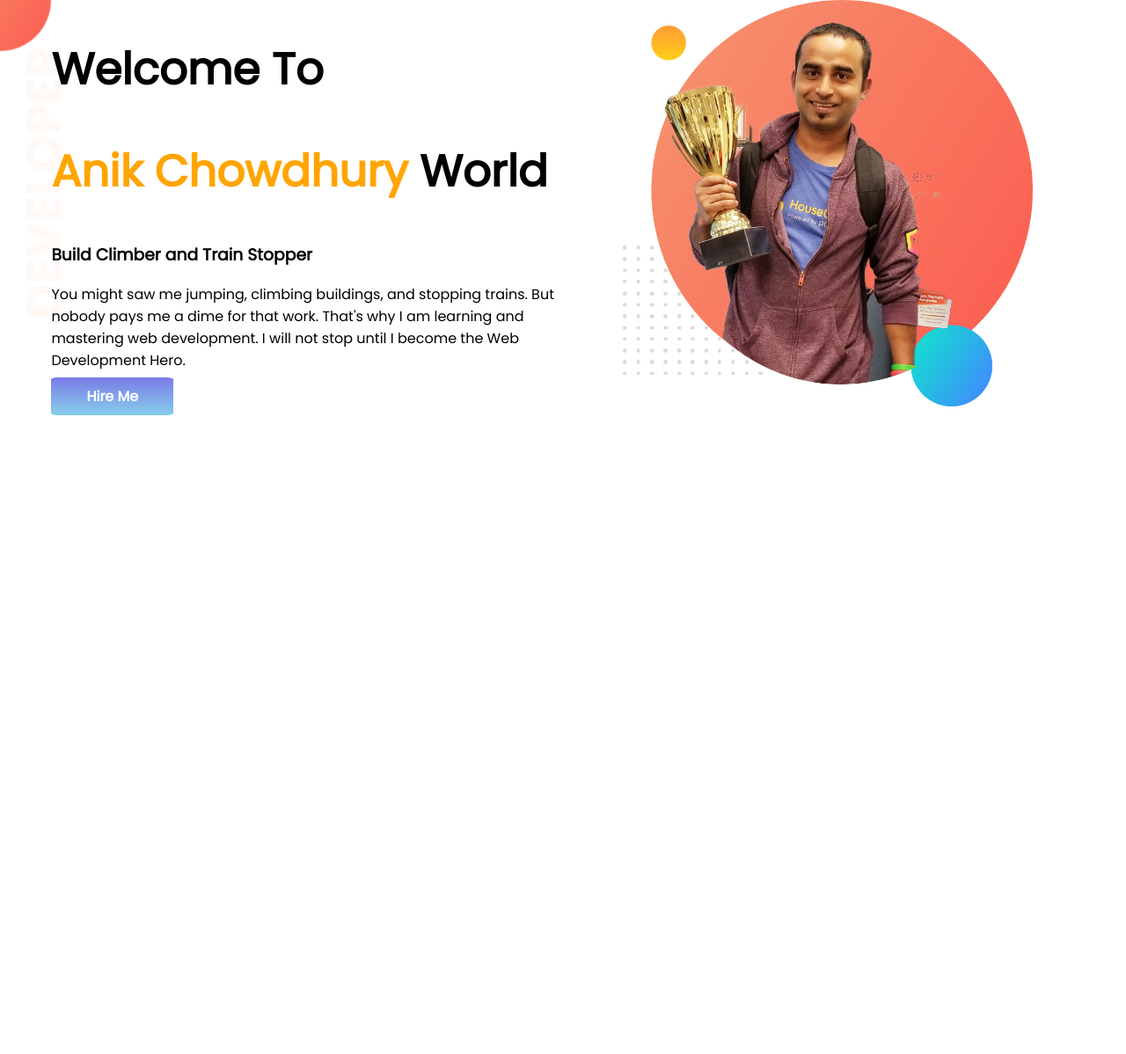
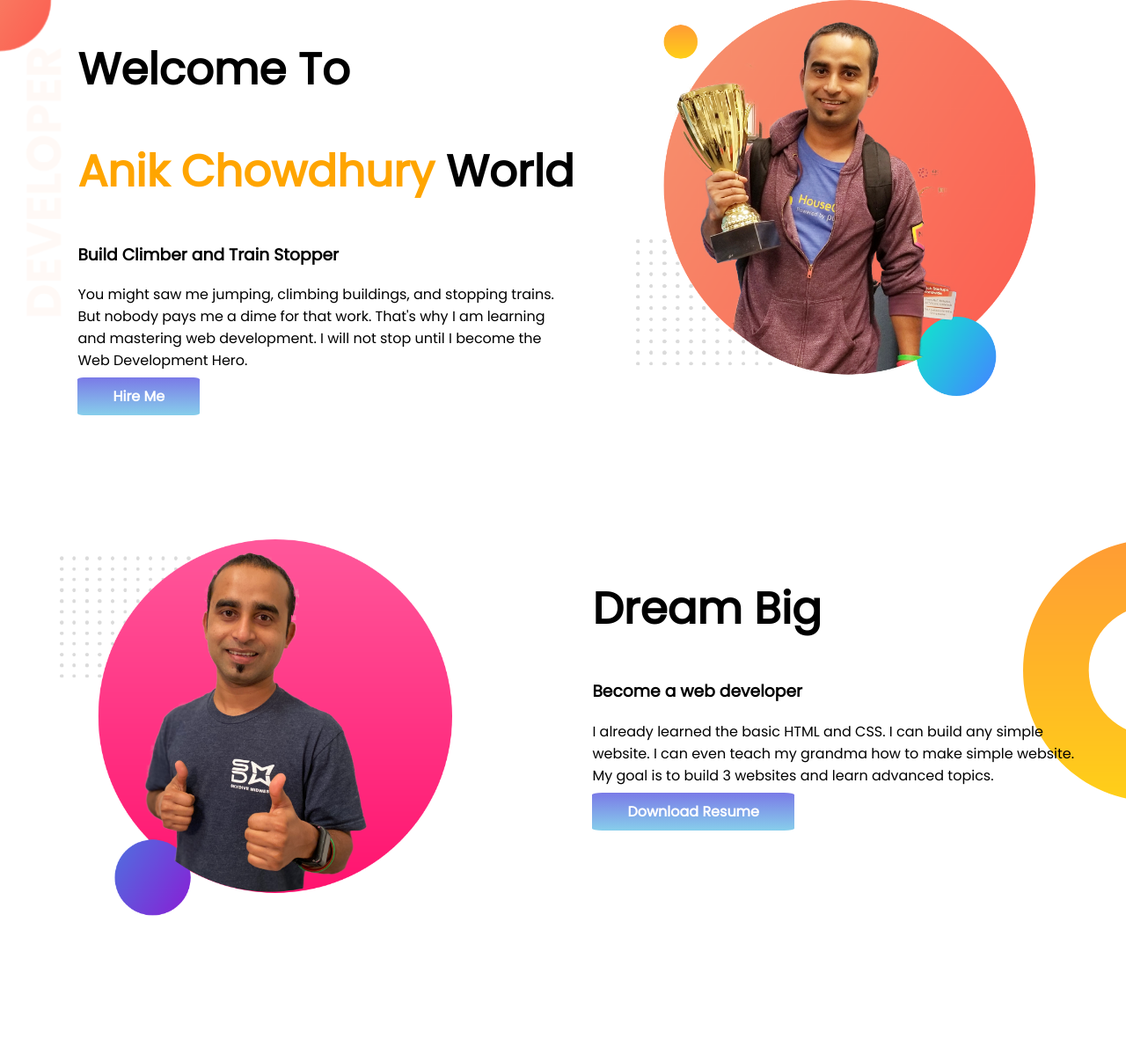
Before and after one commit to chowanik/My-Portfolio, a plain HTML site: page index.html in a window 1280 px wide. Shown: the whole page at 88% size. Before the commit the page ends 800 px from the top, so only its background shows below. Drawn offline with Linux system fonts and the light colour scheme.

Commit message:
dream big added

```diff
--- a/index.html
+++ b/index.html
@@ -15,20 +15,30 @@
 
 <body>
     <section class="top-banner">
-        <div class="half-side">
+        <div class="half-side" style="margin-left: 50px;">
             <h1>Welcome To</h1>
             <h1><span class="orange-color">Anik Chowdhury</span> World</h1>
             <h3>Build Climber and Train Stopper</h3>
-            <p>You might saw me jumping, climbing buildings, and stopping trains. But nobody pays me a dime for that
-                work. That's why I am learning and mastering web development. I will not stop until I become the Web
-                Development Hero.</p>
+            <p>You might saw me jumping, climbing buildings, and stopping trains. But nobody pays me a dime for that work. That's why I am learning and mastering web development. I will not stop until I become the Web Development Hero.</p>
             <a class="button" target="_blank" href="https://www.linkedin.com/">Hire Me</a>
         </div>
 
         <div class="half-side">
             <img src="images/jhankar.png" alt="">
         </div>
+    </section>
 
+    <section class="dream-big">
+        <div class="half-side">
+            <img src="images/jhankar2.png" alt="">
+        </div>
+
+        <div class="half-side" style="margin-right: 50px;">
+            <h1>Dream Big</h1>
+            <h3>Become a web developer</h3>
+            <p>I already learned the basic HTML and CSS. I can build any simple website. I can even teach my grandma how to make simple website. My goal is to build 3 websites and learn advanced topics.</p>
+            <a class="button" target="_blank" href="https://www.linkedin.com/">Download Resume</a>
+        </div>
     </section>
 </body>
 
--- a/style.css
+++ b/style.css
@@ -13,6 +13,7 @@ h1{
 
 section{
     display: flex;
+    padding-bottom: 150px;
 }
 
 .half-side{
@@ -39,3 +40,9 @@ section{
     background-image: url(images/top-banner.png);
     background-repeat: no-repeat;
 }
+
+.dream-big{
+    background-image: url(images/dream-bg.png);
+    background-repeat: no-repeat;
+    background-position-x: right;
+}
```
